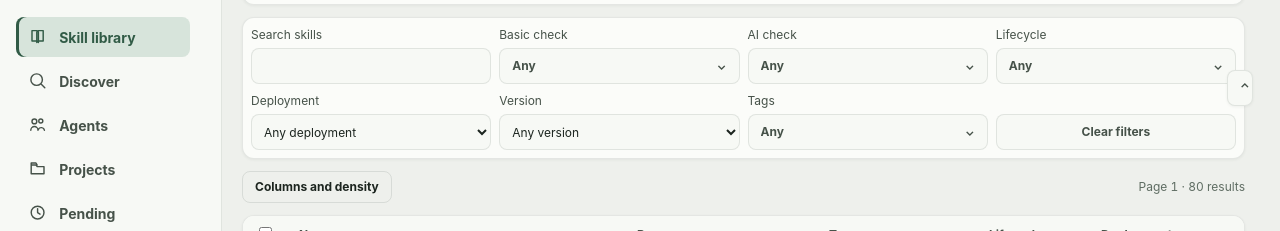
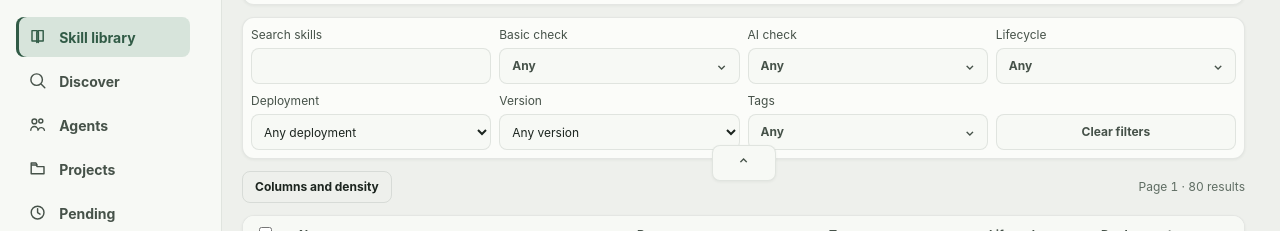
Before and after one commit to crocketc/skill-hub, a React (Vite) app in the folder apps/desktop/: page /__preview/skill-library in a window 1280 px wide. Shown: the part 127-358 px from the top of the page. Built offline with nearby package versions, Linux system fonts and the light colour scheme.

Commit message:
fix: center filter collapse rail

```diff
--- a/apps/desktop/src/styles/base.css
+++ b/apps/desktop/src/styles/base.css
@@ -1538,11 +1538,13 @@ a {
 .sh-skill-library__query-toggle {
   position: absolute;
   z-index: 1;
-  top: 50%;
-  right: calc(-1 * var(--space-2));
-  display: grid;
-  width: 1.5rem;
-  height: 1.5rem;
+  right: auto;
+  bottom: 0;
+  left: 50%;
+  display: grid;
+  width: 4rem;
+  height: 1rem;
+  min-height: 0;
   place-items: center;
   padding: 0;
   border: 1px solid var(--color-border);
@@ -1552,7 +1554,7 @@ a {
   box-shadow: var(--shadow-sm);
   font-size: var(--font-size-xs);
   line-height: 1;
-  transform: translateY(-50%);
+  transform: translate(-50%, 50%);
   cursor: pointer;
 }
 
@@ -1566,9 +1568,10 @@ a {
 }
 
 .sh-skill-library__query-tools.is-collapsed .sh-skill-library__query-toggle {
-  top: 0;
-  right: 0;
-  transform: none;
+  right: auto;
+  bottom: 0;
+  left: 50%;
+  transform: translate(-50%, 50%);
 }
 
 .sh-skill-library__query-tools label,
```
Also changed, not shown: 1 other file (tests, documents, lock files or other folders).
